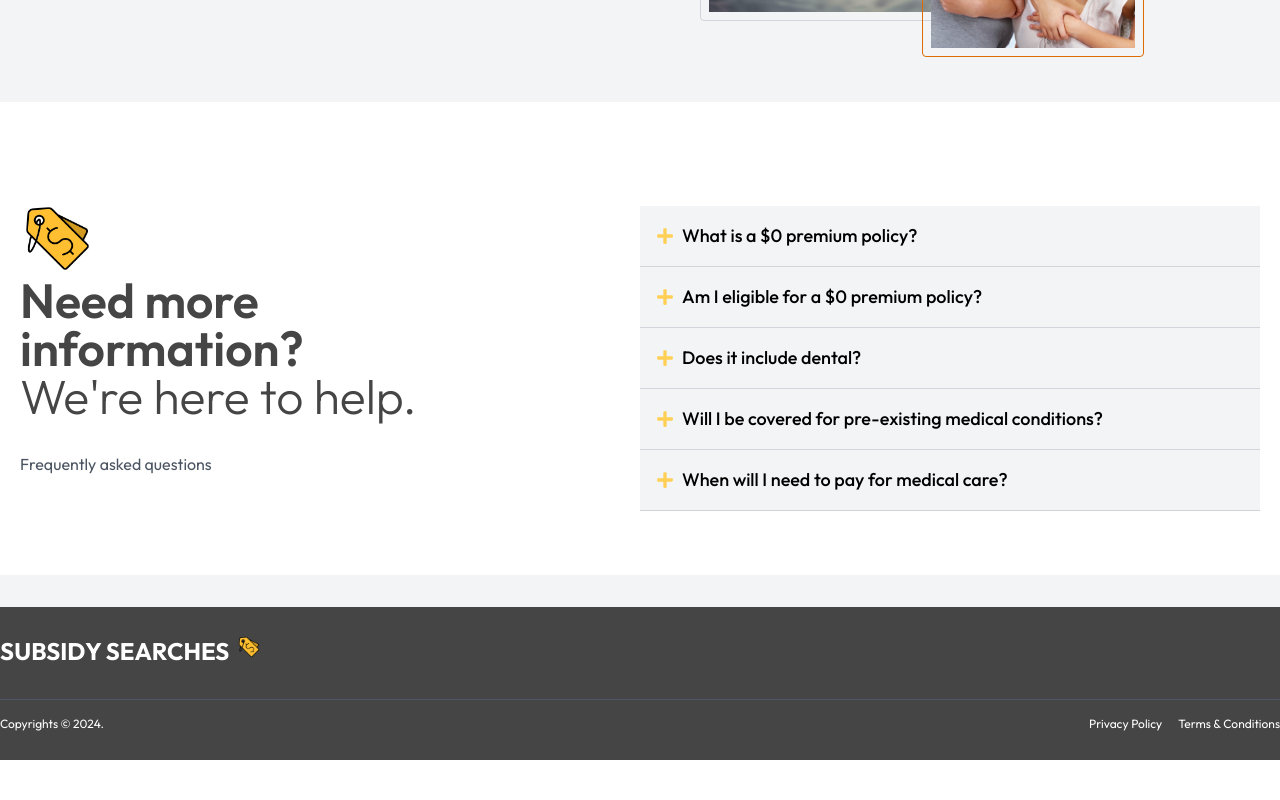
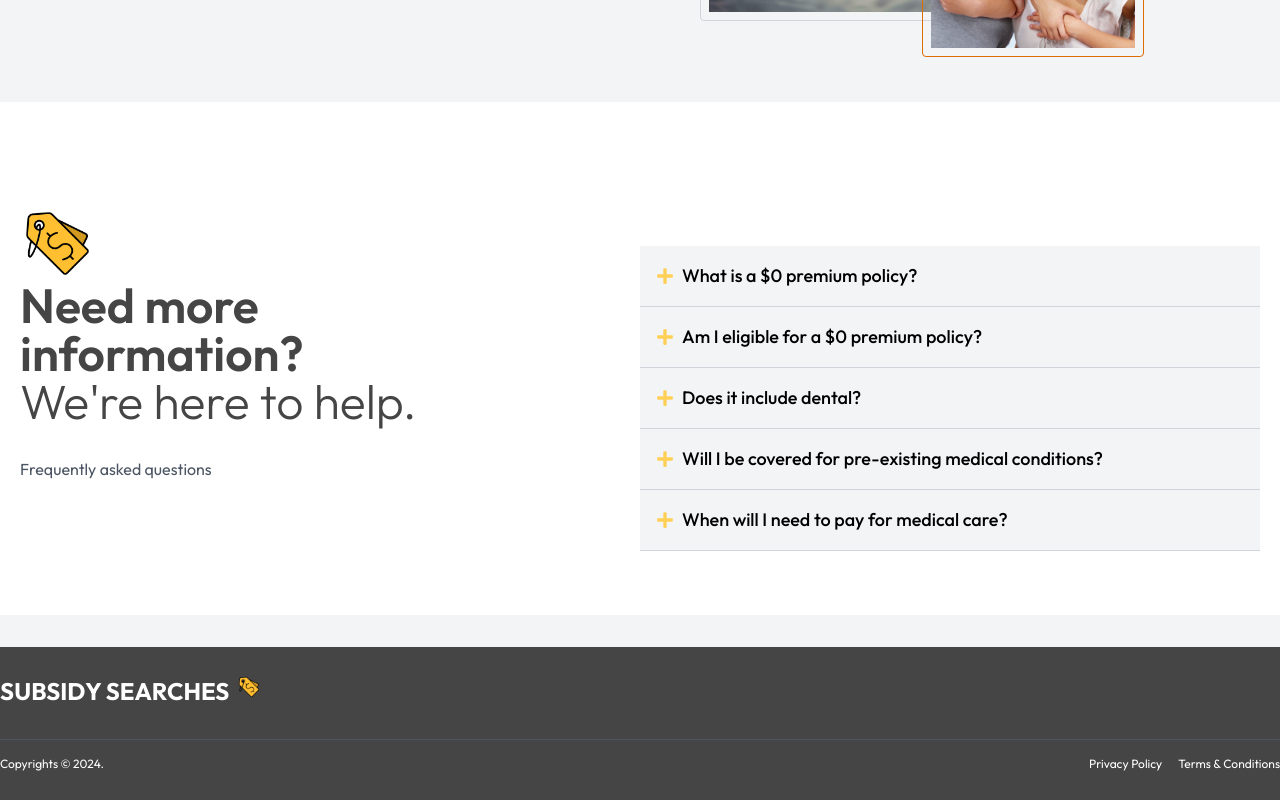
Before and after one commit to devhuzaifa98/subsidy-searches-clone, a React (Create React App) app in the folder client/: page / in a window 1280 px wide. Shown: the part 4279-5079 px from the top of the page. Before the commit the page ends 5039 px from the top, so only its background shows below. Built offline with nearby package versions, Linux system fonts and the light colour scheme.

Commit message:
Client: minor UI fix

```diff
--- a/client/src/pages/home/FAQ.js
+++ b/client/src/pages/home/FAQ.js
@@ -38,7 +38,7 @@ const FAQ = () => {
     const [openedIndex, setOpenedIndex] = useState();
     return (
         <section className="bg-white py-16">
-            <div className="flex h-full w-full flex-col items-center justify-between px-5 lg:m-auto lg:max-w-[1300px] lg:flex-row">
+            <div className="flex h-full w-full flex-col justify-between pt-10 px-5 lg:m-auto lg:max-w-[1300px] lg:flex-row">
                 <div className="w-full max-w-[470px] lg:w-1/2">
                     <img width={75} src={Logo} alt="logo" />
                     <h1 className="text-3xl font-semibold text-secondary lg:text-5xl">
```
